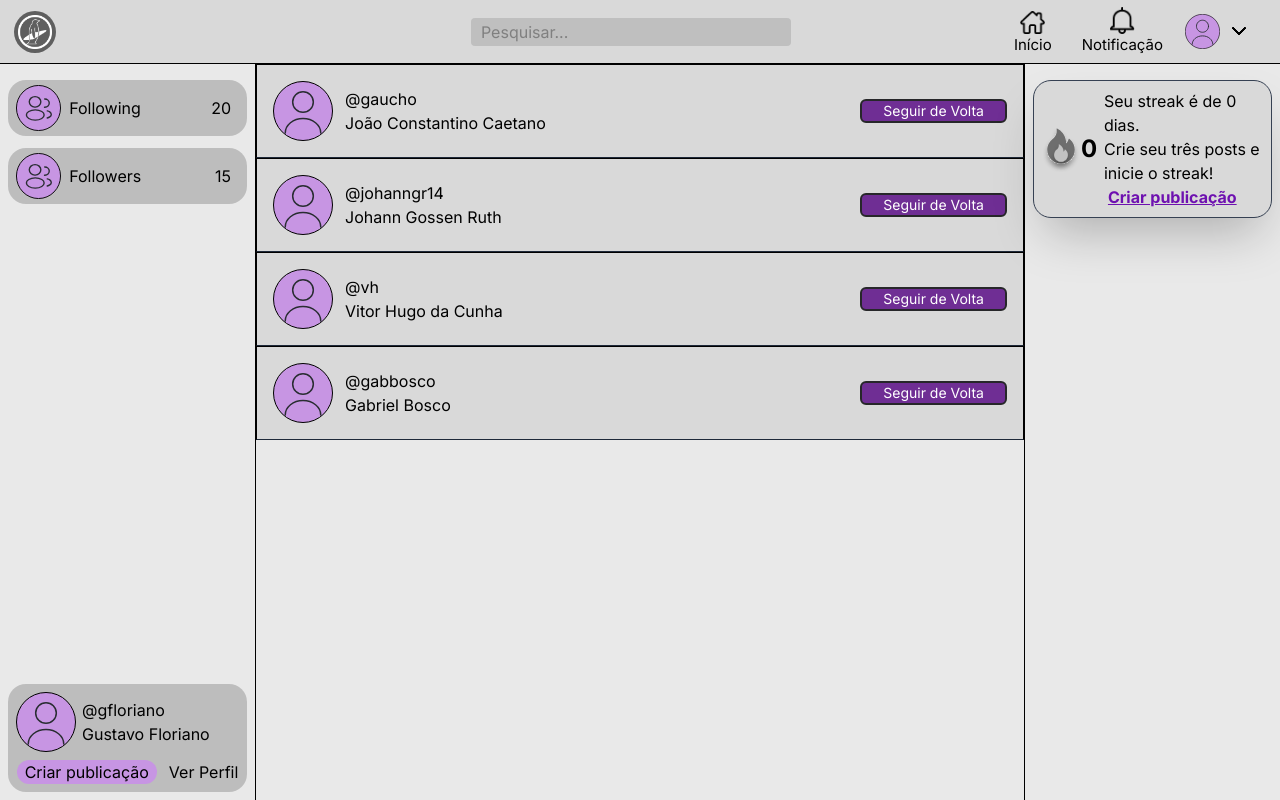
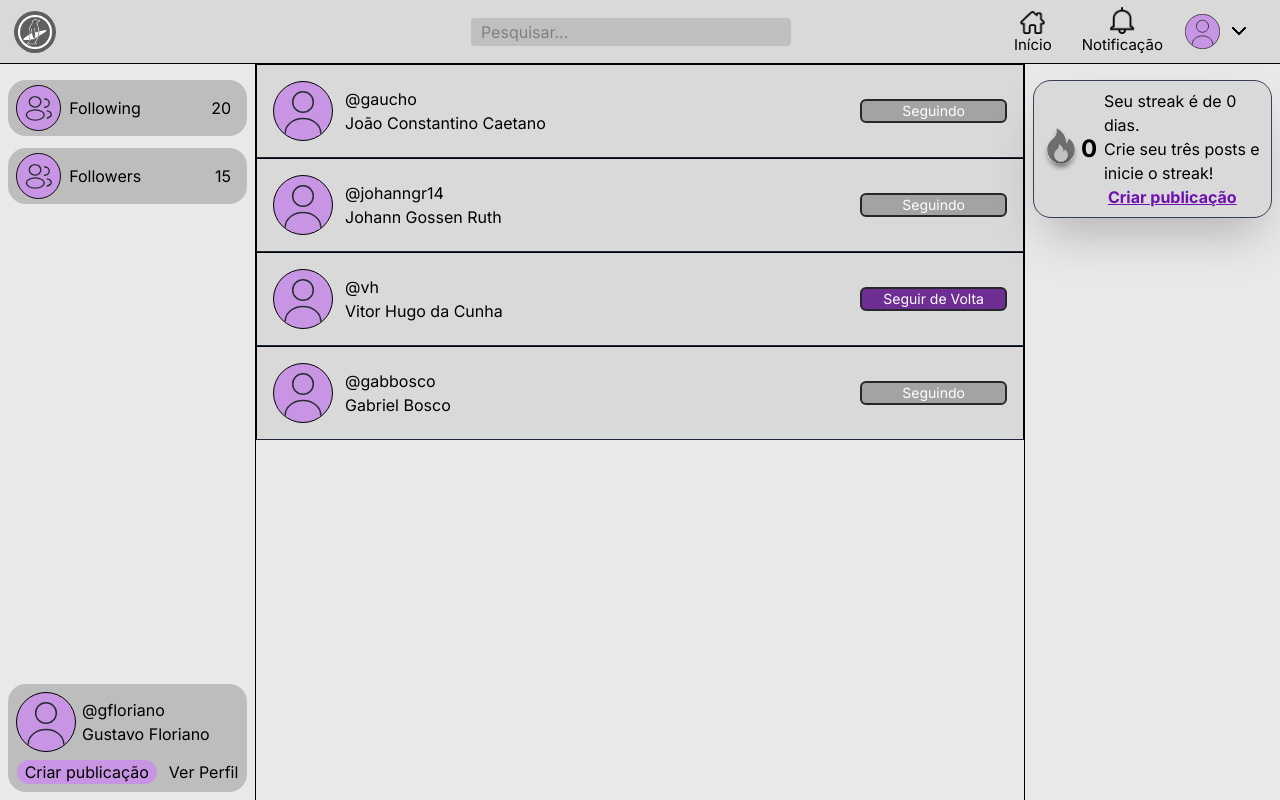
Before and after one commit to catolica-faculdade/pinguin-project, a React (Vite) app: page /followers in a window 1280 px wide. Built offline with nearby package versions, Linux system fonts and the light colour scheme.

Commit message:
feat: follow back and unfollow users

```diff
--- a/src/Pages/Followers.jsx
+++ b/src/Pages/Followers.jsx
@@ -1,44 +1,74 @@
-import { useState } from "react";
+import { useEffect, useState } from "react";
 import LeftMenu from "../components/LeftMenu";
 import RightMenu from "../components/RightMenu";
 import FollowTab from "../components/FollowTab";
 import NavBar from "../components/NavBar";
 
-function Followers(){
+function Followers() {
+    const [followers, setFollowers] = useState([]);
+    const [buttonState, setButtonState] = useState([]);
 
-    const followers = [
-        {
-            username: 'gaucho',
-            fullname: 'João Constantino Caetano',
-        },
-        {
-            username: 'johanngr14',
-            fullname: 'Johann Gossen Ruth',
-        },
-        {
-            username: 'vh',
-            fullname: 'Vitor Hugo da Cunha',
-        },
-        {
-            username: 'gabbosco',
-            fullname: 'Gabriel Bosco',
-        }
+    const data = [
+        { id: 1, username: 'gaucho', fullname: 'João Constantino Caetano', follower: true, following: true },
+        { id: 2, username: 'johanngr14', fullname: 'Johann Gossen Ruth', follower: true, following: true },
+        { id: 3, username: 'vh', fullname: 'Vitor Hugo da Cunha', follower: true, following: false },
+        { id: 4, username: 'gabbosco', fullname: 'Gabriel Bosco', follower: true, following: true }
     ];
+
+    function setFollow(id){
+
+        setFollowers((prevFollowers) =>
+            prevFollowers.map(user =>
+                user.id === id ? { ...user, following: !user.following } : user
+            )
+        )
+
+        setButtonState((prev) => {
+
+            let user = prev[id] || followers.find((user) => user.id === id);
+            let isFollowing = user.following;
+            return{
+                ...prev,
+                [id]: {
+                    color: isFollowing ? 'bg-following-button' : 'bg-follow-back-button',
+                    text: isFollowing ? 'Seguindo' : 'Seguir de Volta',
+                    following: !isFollowing
+                }
+            }
+        })
+    }
+
+    useEffect(() => {
+        setFollowers(data);
+    }, [])
 
     return (
         <section>
-            <NavBar/>
+            <NavBar />
             <section className="flex bg-user-icon h-dvh pt-[8vh]">
-                <LeftMenu/>
+                <LeftMenu />
                 <div className="w-full md:w-3/5 flex flex-col overflow-y-scroll">
-                    {followers.map((user) => (
-                        <FollowTab user={user} color="bg-follow-back-button" text="Seguir de Volta"/>
-                    ))}
+                {followers.map((user) => {
+                    const state = buttonState[user.id];
+                    const isFollowing = state ? state.following : user.following;
+                    const color = isFollowing ? 'bg-following-button' : 'bg-follow-back-button';
+                    const text = isFollowing ? 'Seguindo' : 'Seguir de Volta';
+
+                    return (
+                    <FollowTab
+                        key={user.id}
+                        user={user}
+                        color={color}
+                        text={text}
+                        onClick={() => setFollow(user.id)}
+                    />
+                    );
+                })}
                 </div>
-                <RightMenu/>
+                <RightMenu />
             </section>
         </section>
-    )
+    );
 }
 
 export default Followers;
--- a/src/components/FollowActions.jsx
+++ b/src/components/FollowActions.jsx
@@ -1,7 +1,8 @@
-function FollowActions({color, text}){
+function FollowActions({color, text, onClick}){
     return(
         <div className="flex justify-center items-center w-1/5 min-w-26">
-            <button className={`${color} border-2 border-zinc-800 w-full rounded-md`}>
+            <button className={`${color} border-2 border-zinc-800 w-full rounded-md`}
+            onClick={onClick}>
                 <p className="text-white text-sm">{text}</p>
             </button>
         </div>
--- a/src/components/FollowTab.jsx
+++ b/src/components/FollowTab.jsx
@@ -1,7 +1,7 @@
 import { Link } from "react-router-dom";
 import FollowActions from "./FollowActions";
 
-function FollowTab({user, text, color}){
+function FollowTab({user, text, color, onClick}){
     return(
         <div className="w-full bg-navbar flex justify-between p-4 border-b-gray-800 border">
             <div className="flex items-center gap-3">
@@ -14,7 +14,7 @@ function FollowTab({user, text, color}){
                 </div>
             </div>
             <FollowActions color={color}
-            text={text}/>
+            text={text} onClick={onClick}/>
         </div>
     );
 }
```
